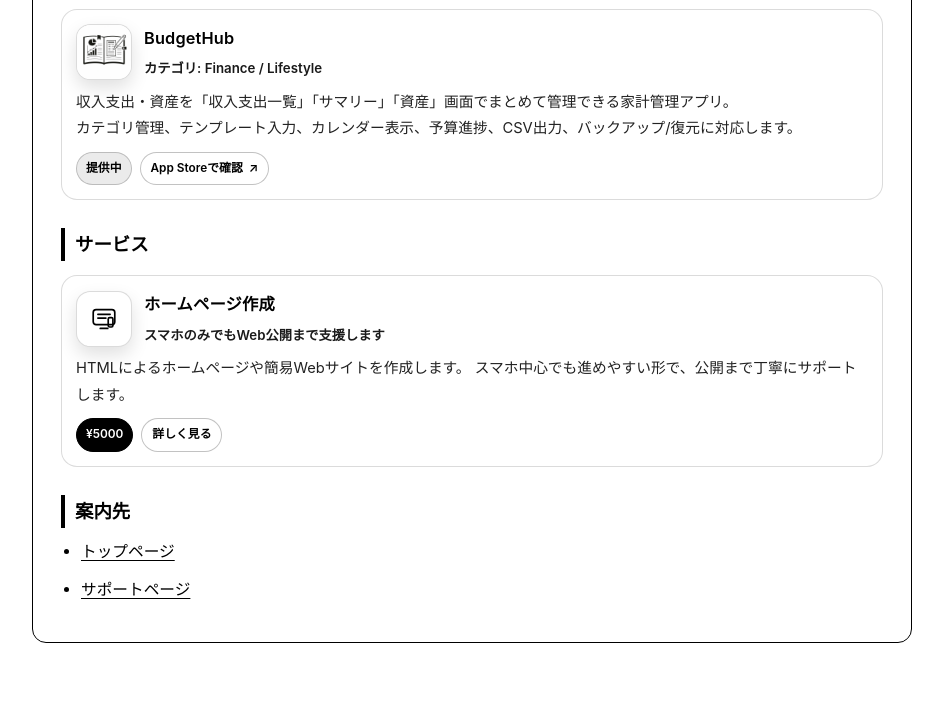
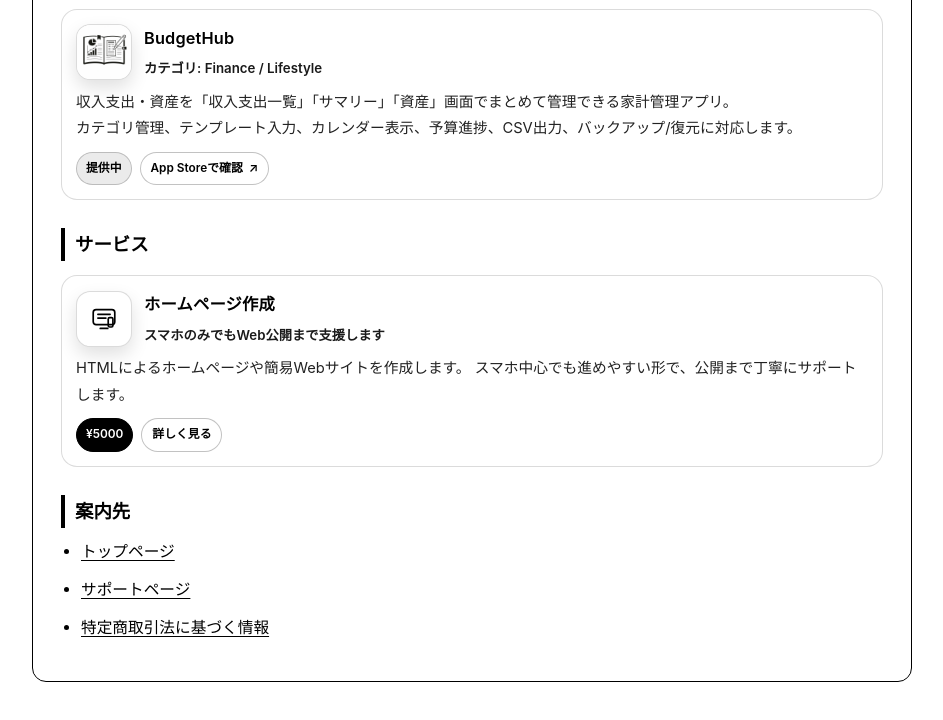
Before and after one commit to ss10ss12ss/sssoftware, a plain HTML site: page products.html in a window 1280 px wide. Shown: the part 671-1391 px from the top of the page, without its empty margins (168-1111 px from the left). Before the commit the page ends 1370 px from the top, so only its background shows below. Drawn offline with Linux system fonts and the light colour scheme.

Commit message:
Update products.html

```diff
--- a/products.html
+++ b/products.html
@@ -460,6 +460,7 @@
       <ul>
         <li><a href="index_public_contact_revised.html">トップページ</a></li>
         <li><a href="support.html">サポートページ</a></li>
+        <li><a href="https://sssoftware.biz/commercial_transactions.html">特定商取引法に基づく情報</a></li>
       </ul>
 
     </section>
```
